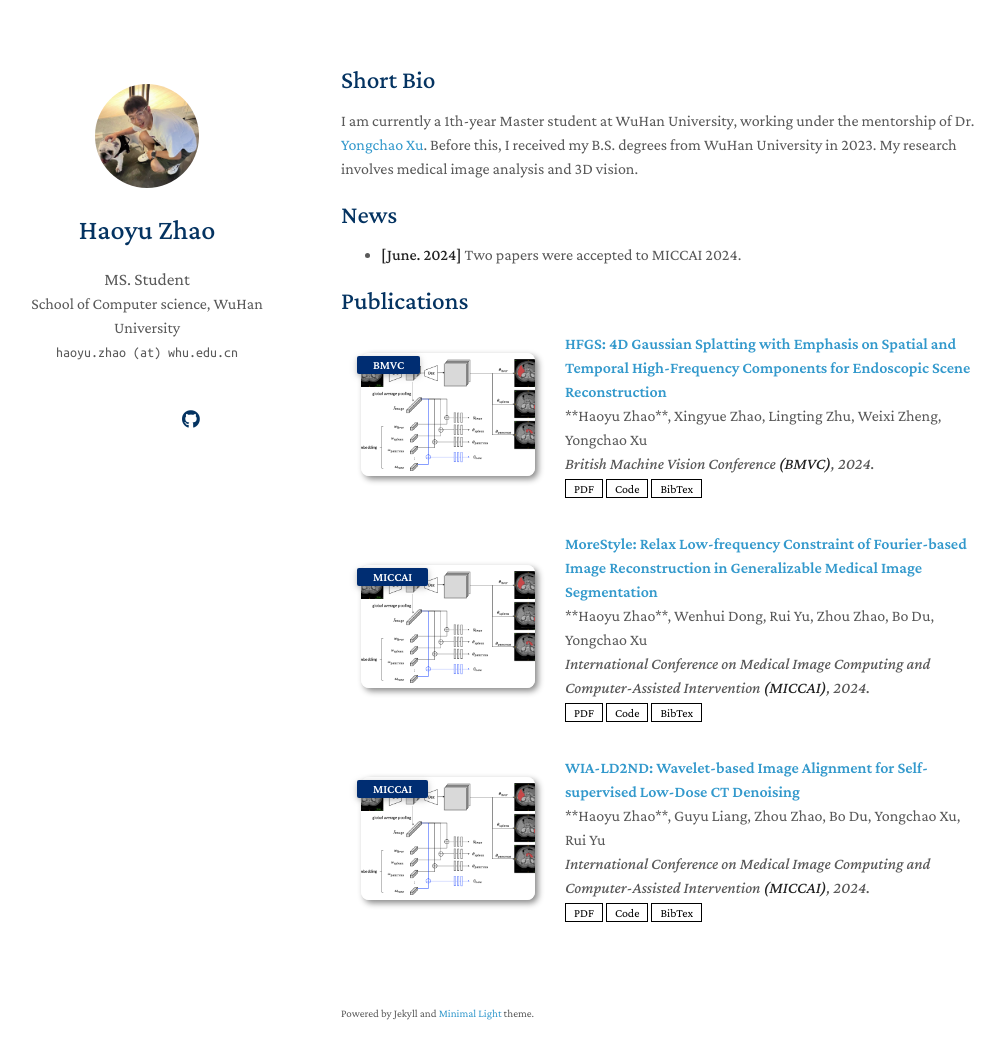
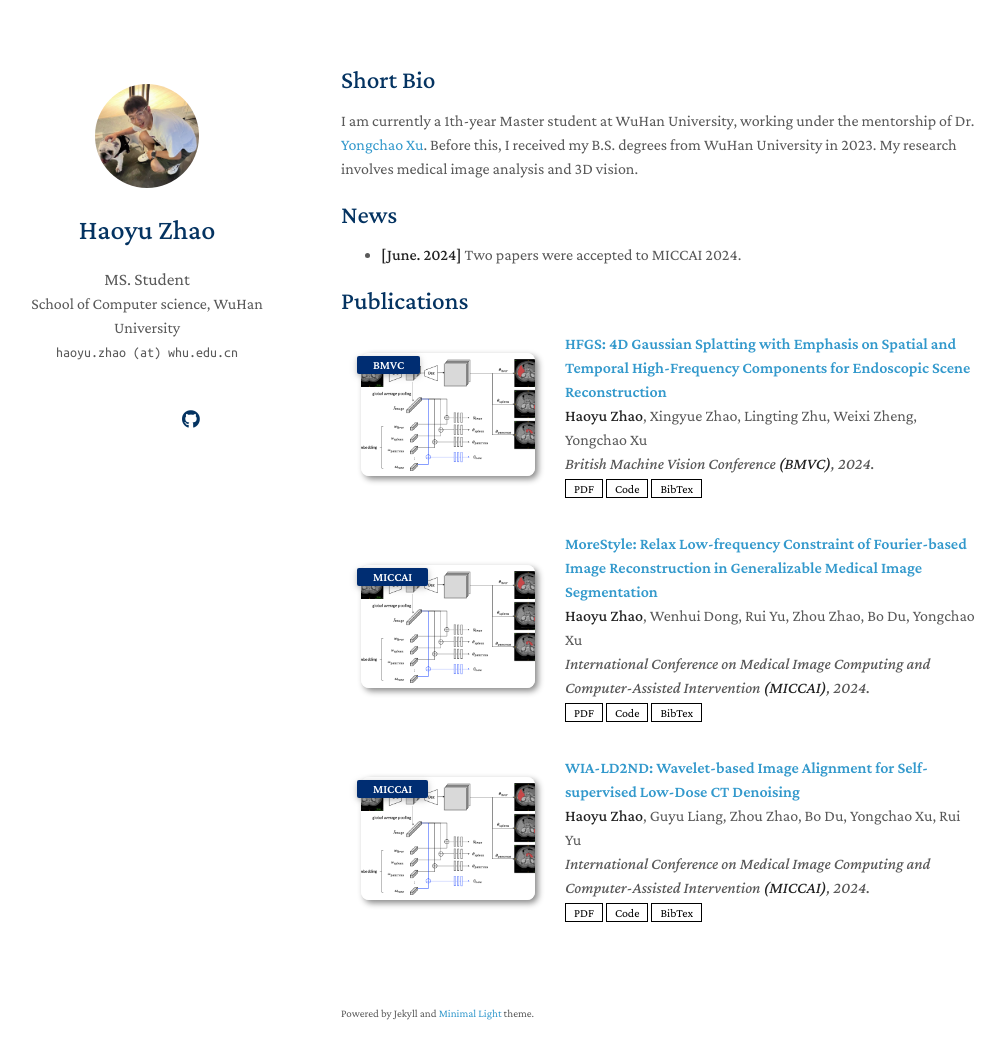
Before and after one commit to zhaohaoyu376/zhaohaoyu376.github.io, a Jekyll site: the page built from index.md, in a window 1280 px wide and 1094 px high. Shown: the top 1059 px of the window, without its empty margins (129-1134 px from the left). Built offline with Jekyll 4.4.1, drawn with Linux system fonts in a browser that asks for light colours; nearby versions of some CDN libraries; a style sheet for code colours, icons or effects is not loaded; our own code applies the rules of GitHub Pages for plain Markdown files.

```diff
--- a/_data/publications.yml
+++ b/_data/publications.yml
@@ -1,7 +1,7 @@
 main:
 
   - title: "HFGS: 4D Gaussian Splatting with Emphasis on Spatial and Temporal High-Frequency Components for Endoscopic Scene Reconstruction"
-    authors: "**Haoyu Zhao**, Xingyue Zhao, Lingting Zhu, Weixi Zheng, Yongchao Xu"
+    authors: "<strong>Haoyu Zhao</strong>, Xingyue Zhao, Lingting Zhu, Weixi Zheng, Yongchao Xu"
     conference_short: BMVC
     conference: British Machine Vision Conference <strong>(BMVC)</strong>, 2024.
     pdf: https://arxiv.org/pdf/2306.00988.pdf
@@ -11,7 +11,7 @@ main:
     note: Under Review
 
   - title: "MoreStyle: Relax Low-frequency Constraint of Fourier-based Image Reconstruction in Generalizable Medical Image Segmentation"
-    authors: "**Haoyu Zhao**, Wenhui Dong, Rui Yu, Zhou Zhao, Bo Du, Yongchao Xu"
+    authors: "<strong>Haoyu Zhao</strong>, Wenhui Dong, Rui Yu, Zhou Zhao, Bo Du, Yongchao Xu"
     conference_short: MICCAI
     conference: International Conference on Medical Image Computing and Computer-Assisted Intervention <strong>(MICCAI)</strong>, 2024.
     pdf: https://arxiv.org/pdf/2306.00988.pdf
@@ -21,7 +21,7 @@ main:
     note: Under Review
 
   - title: "WIA-LD2ND: Wavelet-based Image Alignment for Self-supervised Low-Dose CT Denoising"
-    authors: "**Haoyu Zhao**, Guyu Liang, Zhou Zhao, Bo Du, Yongchao Xu, Rui Yu"
+    authors: "<strong>Haoyu Zhao</strong>, Guyu Liang, Zhou Zhao, Bo Du, Yongchao Xu, Rui Yu"
     conference_short: MICCAI
     conference: International Conference on Medical Image Computing and Computer-Assisted Intervention <strong>(MICCAI)</strong>, 2024.
     pdf: https://arxiv.org/pdf/2306.00988.pdf
```
